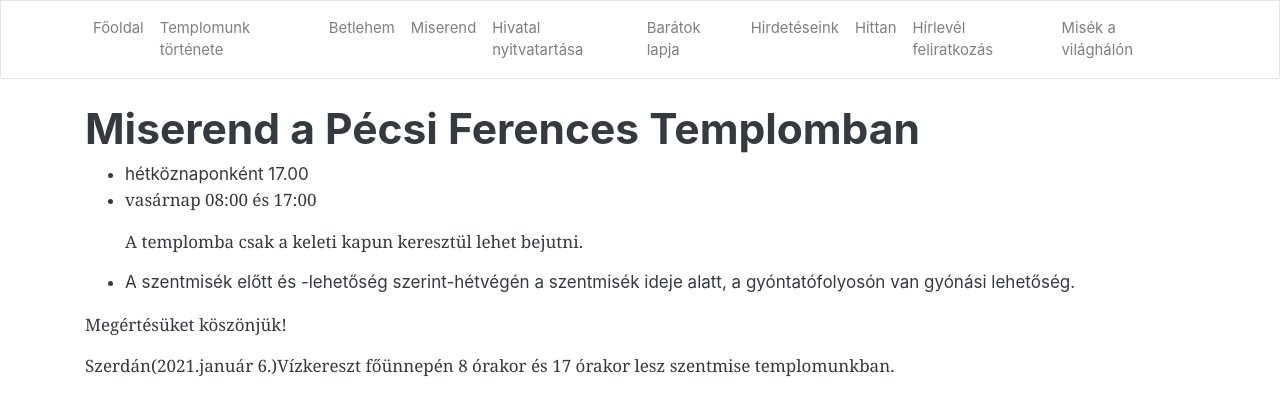
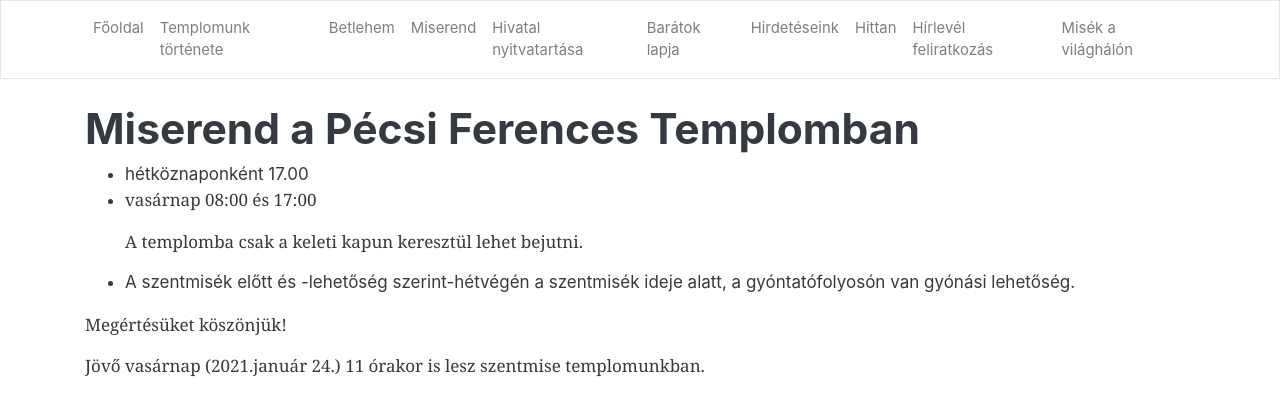
Before and after one commit to pecsi-ferences/pecsi-ferences.github.io, a Jekyll site: the page built from miserend.md, in a window 1280 px wide. Shown: the top 416 px of the page. Built offline with Jekyll 4.4.1, drawn with Linux system fonts in a browser that asks for light colours; nearby versions of some CDN libraries.

Commit message:
Update from Forestry.io Zoltán Dohány updated miserend.md

```diff
--- a/miserend.md
+++ b/miserend.md
@@ -13,4 +13,4 @@ title: Miserend a Pécsi Ferences Templomban
 
 Megértésüket köszönjük!
 
-Szerdán(2021.január 6.)Vízkereszt főünnepén 8 órakor és 17 órakor lesz szentmise templomunkban.
+Jövő vasárnap (2021.január 24.) 11 órakor is lesz szentmise templomunkban.
```
